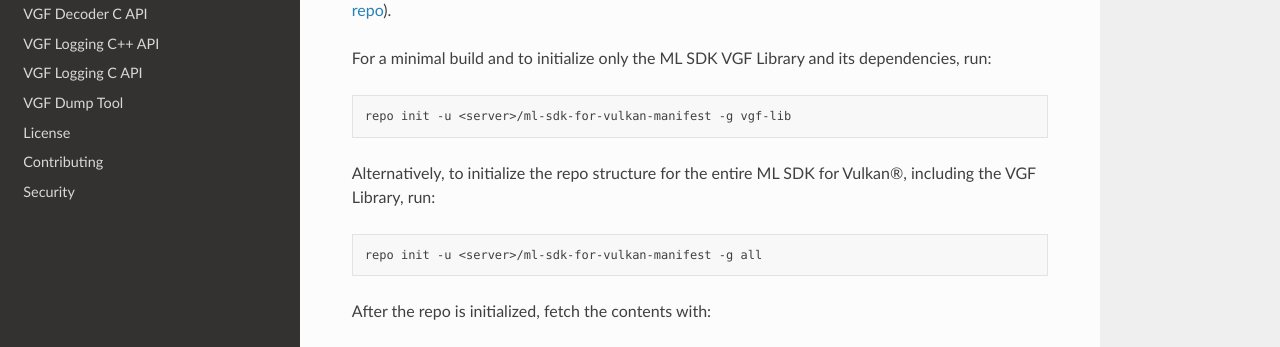
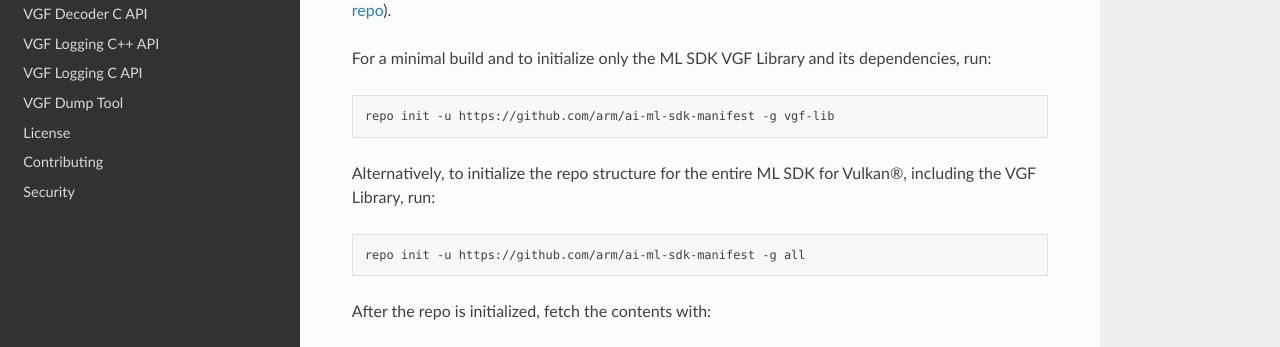
Before and after one commit to arm/ai-ml-sdk-vgf-library, a Sphinx documentation site: the page built from docs/source/cloning.rst, in a window 1280 px wide and 900 px high. Shown: the part 258-605 px from the top of the window. Built offline with Sphinx 7.4.7 and the Read the Docs theme 3.1.0, drawn with Linux system fonts in a browser that asks for light colours.

Commit message:
Add url to manifest
Change-Id: Ic5d40cb8ac90fc9cf56d280ac4dcbfe29531d61a
Signed-off-by: Niklas Lithammer <niklas.lithammer@arm.com>

```diff
--- a/docs/source/cloning.rst
+++ b/docs/source/cloning.rst
@@ -10,13 +10,13 @@ For a minimal build and to initialize only the |VGF_project| and its dependencie
 
 .. code-block:: bash
 
-    repo init -u <server>/ml-sdk-for-vulkan-manifest -g vgf-lib
+    repo init -u https://github.com/arm/ai-ml-sdk-manifest -g vgf-lib
 
 Alternatively, to initialize the repo structure for the entire ML SDK for Vulkan®, including the VGF Library, run:
 
 .. code-block:: bash
 
-    repo init -u <server>/ml-sdk-for-vulkan-manifest -g all
+    repo init -u https://github.com/arm/ai-ml-sdk-manifest -g all
 
 After the repo is initialized, fetch the contents with:
 
```
